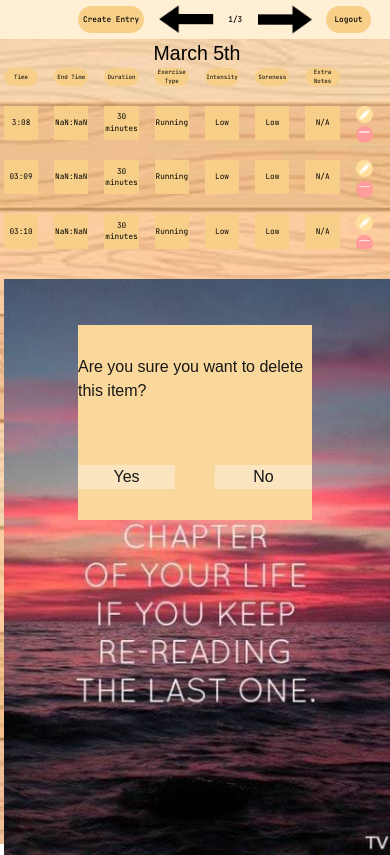
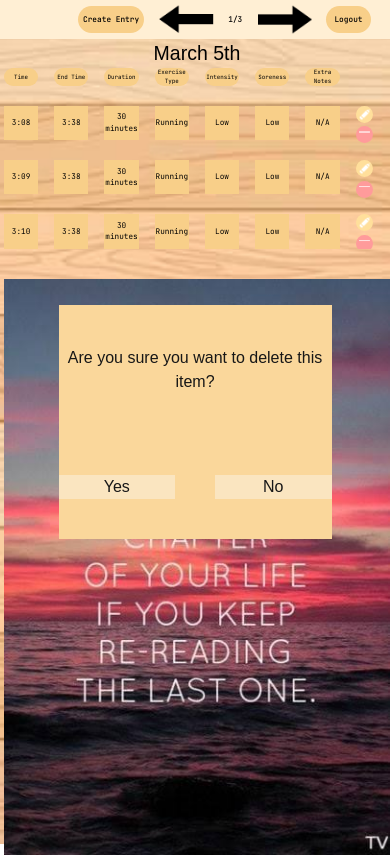
Before and after one commit to joshthibault308-cyber/Personal-Tracker, a Next.js app in the folder personal-tracker/: page / in a window 390 px wide. Both pictures are taken after a click on the button 364 px from the left and 134 px from the top of the page. Built offline with nearby package versions, Linux system fonts and the light colour scheme; a web font is replaced by a local one.

Commit message:
Changed the delete textbox to be bigger on small screens and smaller on bigger screens

```diff
--- a/personal-tracker/app/page.tsx
+++ b/personal-tracker/app/page.tsx
@@ -20,8 +20,8 @@
 
     <div>
       {deleteisOpen &&
-          (<div className="absolute grid items-center justify-center m-auto inset-0 w-[60vw] h-[50vw] rounded-[50] bg-[#fad79b] z-1">
-          <div className="">Are you sure you want to delete this item?</div>
+          (<div className="absolute grid items-center justify-center m-auto inset-0 w-[70vw] h-[60vw] sm:w-[40vw] sm:h-[35vw] rounded-[50] bg-[#fad79b] z-1">
+          <div className="flex text-center">Are you sure you want to delete this item?</div>
           <div className="flex flex-1 gap-10">
           <button className="flex-1 rounded-[50] bg-[#fae5c0]" onClick={() => setDeleteisOpen(false)}>
             Yes
@@ -119,9 +119,9 @@
 
                 <div className="grid gap-5 overflow-y-auto min-h-0">
 
-                  <Entry Text1="3:08" Text2="3:08" Text3="30 minutes" Text4="Running" Text5="Low" Text6="Low" Text7="N/A" keyNumber="N/A" deleteFunction={handleDeleteButton} />
-                  <Entry Text1="03:09" Text2="3:08" Text3="30 minutes" Text4="Running" Text5="Low" Text6="Low" Text7="N/A" keyNumber="N/A" deleteFunction={handleDeleteButton} />
-                  <Entry Text1="03:10" Text2="3:08" Text3="30 minutes" Text4="Running" Text5="Low" Text6="Low" Text7="N/A" keyNumber="N/A" deleteFunction={handleDeleteButton} />
+                  <Entry Text1="3:08" Text2="03:08" Text3="30 minutes" Text4="Running" Text5="Low" Text6="Low" Text7="N/A" keyNumber="N/A" deleteFunction={handleDeleteButton} />
+                  <Entry Text1="3:09" Text2="03:08" Text3="30 minutes" Text4="Running" Text5="Low" Text6="Low" Text7="N/A" keyNumber="N/A" deleteFunction={handleDeleteButton} />
+                  <Entry Text1="3:10" Text2="03:08" Text3="30 minutes" Text4="Running" Text5="Low" Text6="Low" Text7="N/A" keyNumber="N/A" deleteFunction={handleDeleteButton} />
 
 
                 </div>
```
